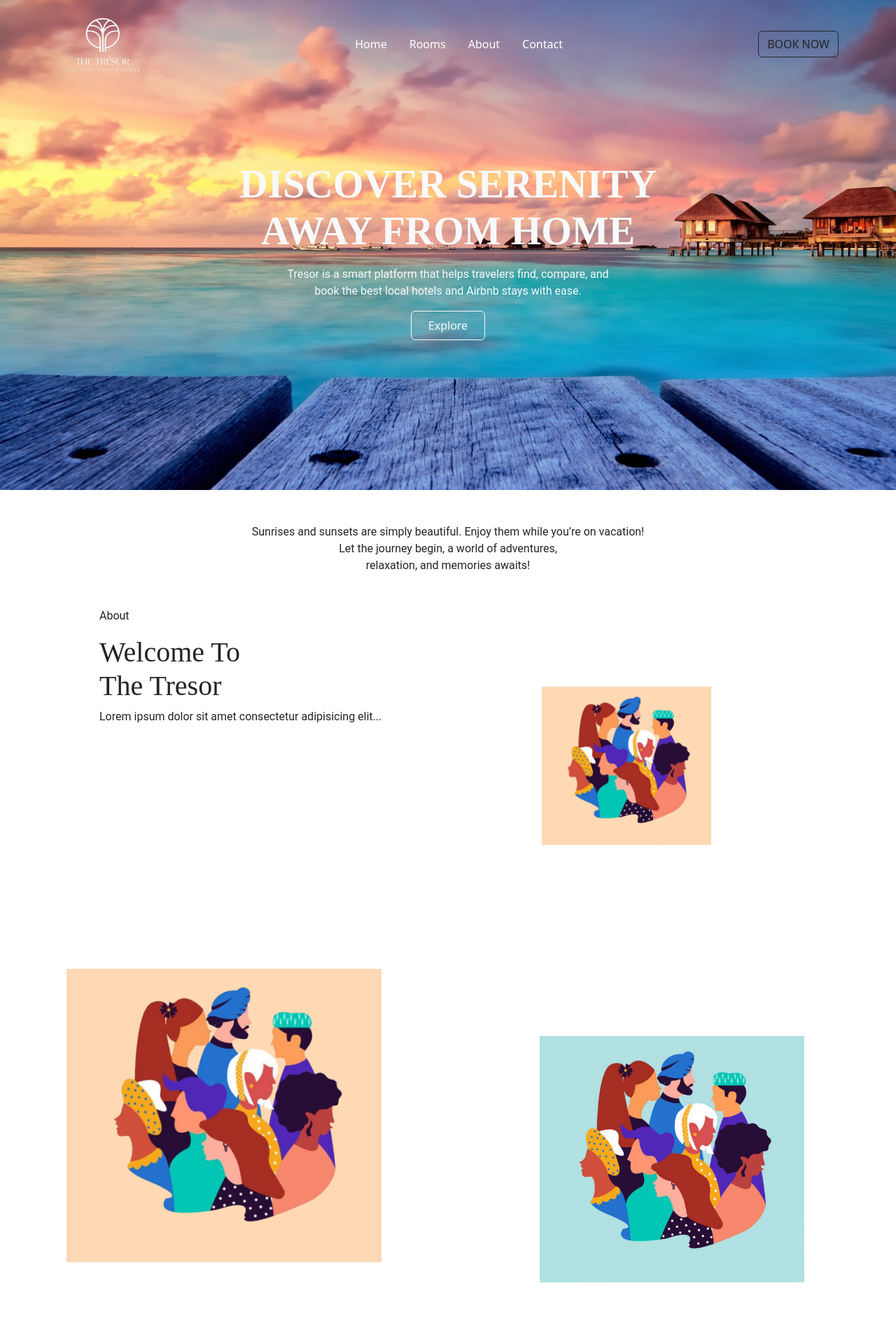
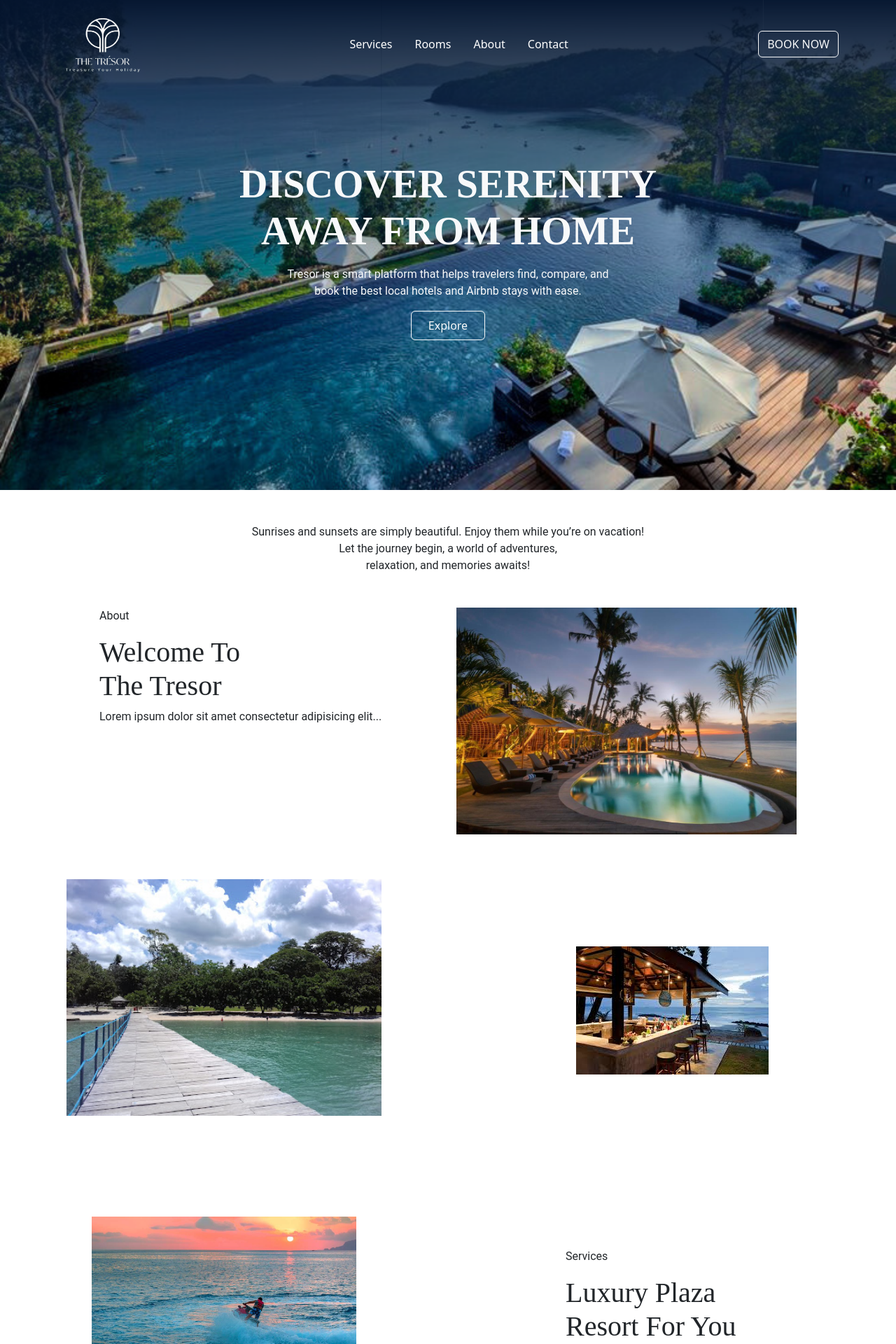
Before and after one commit to Xzilleon2/The-Tresor, a PHP site: page / in a window 1280 px wide. Shown: the top 1920 px of the page at 70% size. Run offline with PHP 8.4, Linux system fonts and the light colour scheme.

Commit message:
Inserting Pictures

```diff
--- a/index.php
+++ b/index.php
@@ -10,10 +10,13 @@
 
     <style>
         #banner {
-            background: url('Resources/BannerPic.jpg') no-repeat center center;
+            background: url('Resources/Banner.png') no-repeat center center;
             background-size: cover;
             position: relative;
             height: 700px;
+        }
+        body{
+            background: url(Resources/Back.jpg) cover;
         }
         body p{
             font-family: 'Roboto', san-serif;
@@ -32,10 +35,10 @@
 </head>
 <body>
     <!-- Navbar -->
-    <nav class="navbar navbar-expand-lg navbar-dark bg-transparent fixed-top">
+    <nav class="navbar navbar-expand-lg navbar-light bg-transparent fixed-top">
         <div class="container">
             <!-- Brand and Toggler -->
-            <a class="navbar-brand text-white" href="#">
+            <a class="navbar-brand text-dark" href="#">
                 <img src="Resources/Tresor.png" alt="" style="height: 100px; width: 130px;">
             </a>
             <button class="navbar-toggler" type="button" data-bs-toggle="collapse" data-bs-target="#navbarNav">
@@ -45,13 +48,13 @@
             <!-- Collapsible Menu -->
             <div class="collapse navbar-collapse" id="navbarNav">
                 <ul class="navbar-nav mx-auto text-center">
-                    <li class="nav-item mx-2"><a class="nav-link text-white" href="#">Home</a></li>
+                    <li class="nav-item mx-2"><a class="nav-link text-white" href="#Services">Services</a></li>
                     <li class="nav-item mx-2"><a class="nav-link text-white" href="#Rooms">Rooms</a></li>
                     <li class="nav-item mx-2"><a class="nav-link text-white" href="#About">About</a></li>
                     <li class="nav-item mx-2"><a class="nav-link text-white" href="#Contact">Contact</a></li>
                 </ul>
                 <!-- BOOK NOW button -->
-                <button class="btn bg-transparent btn-outline-dark" data-bs-toggle="modal"
+                <button class="btn bg-transparent text-light btn-outline-light" data-bs-toggle="modal"
                 data-bs-target="#LoginVerify">BOOK NOW</button>
 
             </div>
@@ -87,7 +90,7 @@
                     <p>Lorem ipsum dolor sit amet consectetur adipisicing elit...</p>
                 </div>
                 <div class="col-md-12 col-lg-6 d-flex align-items-center justify-content-center">
-                    <img class="img-fluid w-70 h-50" src="Resources/b.png" alt="">
+                    <img class="img-fluid w-80 h-120" src="Resources/Buenavista.jpg" alt="">
                 </div>
             </div>
         </div>
@@ -96,20 +99,20 @@
         <div class="row d-flex" style="height: auto;">
             <div class="col-12 col-md-6 d-flex flex-column p-3">
                 <div class="row mb-5 justify-content-center align-items-start">
-                    <img class="img-fluid w-75" src="Resources/b.png" alt="">
+                    <img class="img-fluid w-75" src="Resources/Urya.jpg" alt="">
                 </div>
                 <div class="row mt-5 p-5 d-flex justify-content-center align-items-end">
-                    <img class="img-fluid w-75" src="Resources/BannerPic.jpg" alt="">
+                    <img class="img-fluid w-75" src="Resources/Heavens.jpg" alt="">
                 </div>
             </div>
 
             <!--2nd Column-->
             <div class="col-12 col-md-6 d-flex flex-column justify-content-center align-items-center p-3">
                 <div class="row justify-content-center align-items-end mt-5 p-5">
-                    <img class="img-fluid w-75" src="Resources/culture.jpg" alt="">
+                    <img class="img-fluid w-100" src="Resources/Mergrande.jpg" alt="">
                 </div>
                 <div class="mt-auto w-50">
-                    <p>Services</p>
+                    <p id="Services">Services</p>
                     <h1>Luxury Plaza <br> Resort For You</h1>
                     <p>Lorem ipsum dolor sit amet consectetur adipisicing elit...</p>
                     <a href="#" class="btn btn-outline-dark w-50">Explore</a>
@@ -123,7 +126,7 @@
 
                 <!-- Image Container (Reference for Overlapping) -->
                 <div class="col-12 col-md-8 position-relative">
-                    <img class="img-fluid w-80" src="Resources/b.png" alt="Image" style="height: 400px; object-fit: cover;">
+                    <img class="img-fluid w-80" src="Resources/Beach.jpg" alt="Image" style="height: 400px; object-fit: cover;">
                 </div>
 
                 <!-- Text Container (Overlapping Card) -->
@@ -146,19 +149,19 @@
                 <h1>Stay With Us</h1>
                 <div class="row">
                     <div class="col-lg my-3">
-                        <img src="Resources/b.png" alt="" style="height: 150px; width: 180px;">
+                        <img src="Resources/Room1.jpg" alt="" style="height: 150px; width: 180px;">
                         <h1>Room1</h1>
                         <p>Bla Bla Bla Bla</p>
                         <a class="btn btn-outline-dark" href="">View here ></a>
                     </div>
                     <div class="col-md my-3">
-                        <img src="Resources/b.png" alt="" style="height: 150px; width: 180px;">
+                        <img src="Resources/Room2.jpg" alt="" style="height: 150px; width: 180px;">
                         <h1>Room2</h1>
                         <p>Bla Bla Bla Bla</p>
                         <a class="btn btn-outline-dark" href="">View here ></a>
                     </div>
                     <div class="col-md my-3">
-                        <img src="Resources/b.png" alt="" style="height: 150px; width: 180px;">
+                        <img src="Resources/Room3.jpg" alt="" style="height: 150px; width: 180px;">
                         <h1>Room3</h1>
                         <p>Bla Bla Bla Bla</p>
                         <a class="btn btn-outline-dark" href="">View here ></a>
@@ -173,9 +176,10 @@
                 </div>
             </div>
         </div>
+    </div>
 
-        <!--Email Subs-->
-        <div class="container-fluid p-5 text-light" style="background-color: #282B32;">
+            <!--Email Subs-->
+            <div class="container-fluid p-5 text-light" style="background-color: #282B32;">
             <div class="row">
                 <div class="col-lg p-3">
                     <h1>
@@ -227,7 +231,6 @@
                 </div>
             </div>
         </footer>
-    </div>
 
     <?php include 'Verify/Login.php'; ?>
 
```
Also changed, not shown: Resources/Back.jpg (added), Resources/Banner.png (added), Resources/BannerPic.jpg (deleted), Resources/Beach.jpg (added), Resources/Buenavista.jpg (added), Resources/Fernandez.jpg (added), Resources/Heavens.jpg (added), Resources/Mergrande.jpg (added), Resources/Room1.jpg (added), Resources/Room2.jpg (added), Resources/Room3.jpg (added), Resources/Urya.jpg (added), Resources/b.png (deleted), Resources/culture.jpg (deleted).
